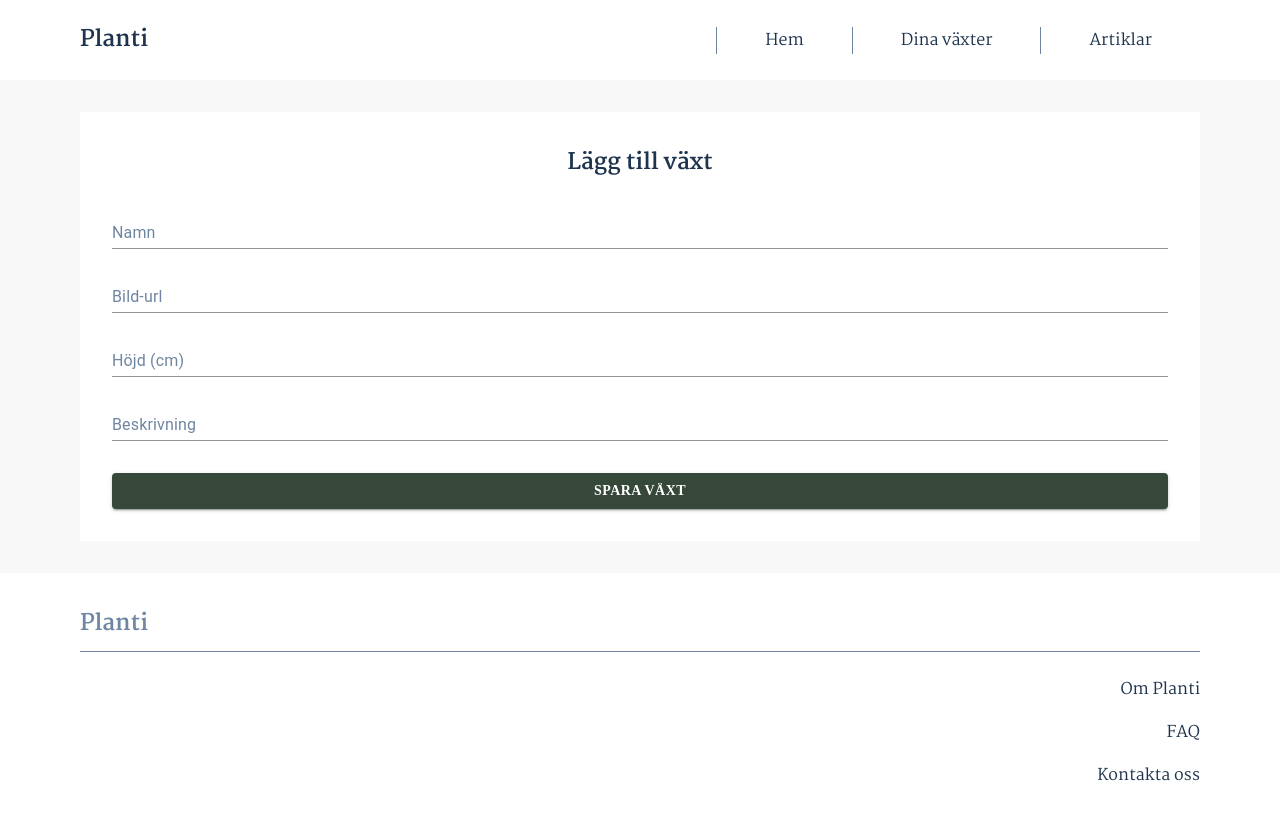
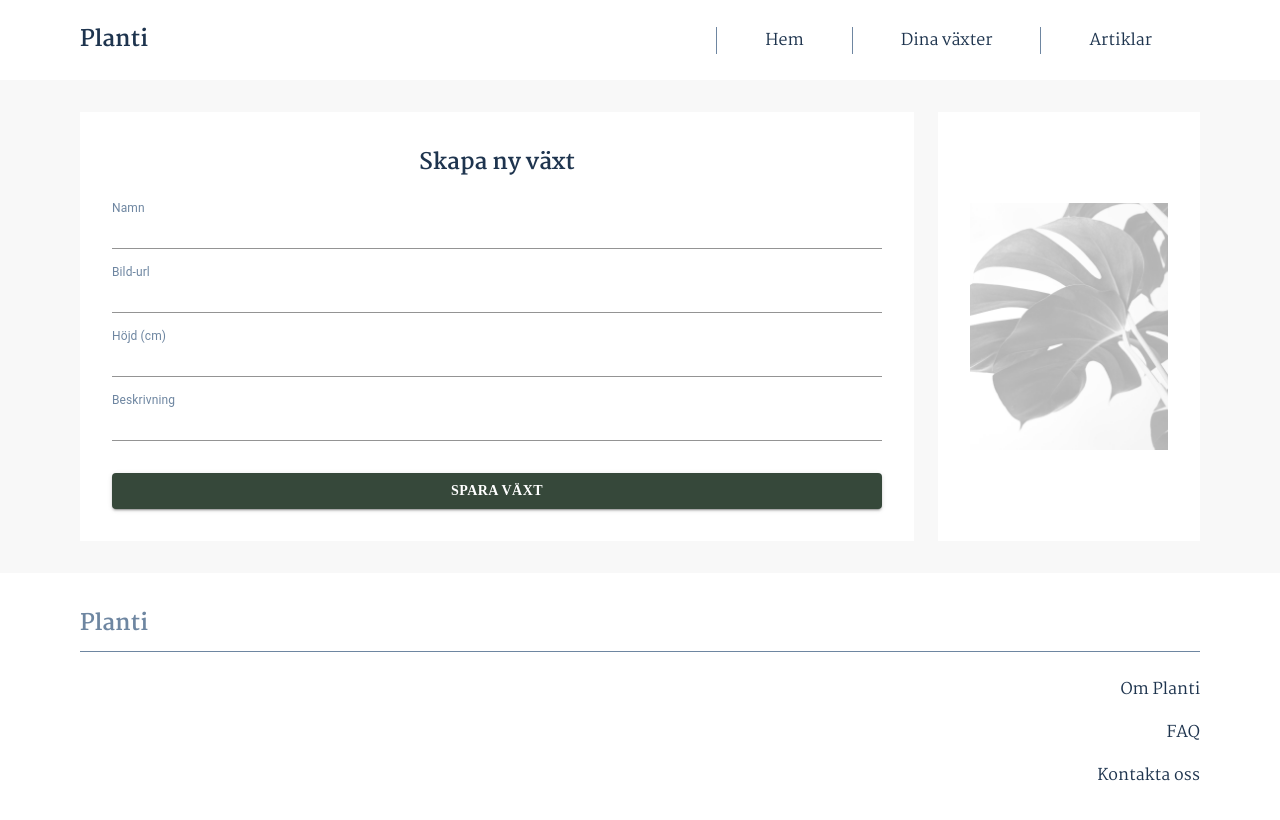
Before and after one commit to mariahelenanoren/Planti, a React (Create React App) app: page /plants/create in a window 1280 px wide. Shown: the top 820 px of the page. Built offline with nearby package versions, Linux system fonts and the light colour scheme; a web font is replaced by a local one.

Commit message:
added default images to plants

```diff
--- a/src/components/Hero.tsx
+++ b/src/components/Hero.tsx
@@ -1,6 +1,7 @@
 import { makeStyles } from "@material-ui/core/styles";
 import classNames from "classnames";
 import { globalStyles } from "../style/globalStyles";
+import hero from "../assets/hero.png";
 
 const useStyles = makeStyles((theme) => ({
   root: {
@@ -49,11 +50,7 @@ export default function Hero() {
   const global = globalStyles();
   return (
     <div className={classNames(classes.root, global.maxWidth)}>
-      <img
-        className={classes.heroImage}
-        src="../../assets/hero.png"
-        alt="hero"
-      />
+      <img className={classes.heroImage} src={hero} alt="hero" />
       <div
         className={classNames(
           classes.quoteContainer,
--- a/src/components/PlantCard.tsx
+++ b/src/components/PlantCard.tsx
@@ -2,6 +2,8 @@ import { makeStyles } from "@material-ui/core/styles";
 import { Link } from "react-router-dom";
 import { globalStyles } from "../style/globalStyles";
 import { Plant } from "../helper";
+import { useState } from "react";
+import defaultImage from "../assets/defaultImage.jpg";
 
 const useStyles = makeStyles((theme) => ({
   card: {
@@ -36,6 +38,7 @@ interface Props {
 }
 
 export default function PlantCard(props: Props) {
+  const [imageSource, setImageSource] = useState(props.plant.imageUrl);
   const classes = useStyles();
   const global = globalStyles();
 
@@ -43,7 +46,11 @@ export default function PlantCard(props: Props) {
     <Link to={`/plants/${props.plant.id}`} className={global.link}>
       <div className={classes.card}>
         <div className={classes.imageContainer}>
-          <img alt={props.plant.name} src={props.plant.imageUrl} />
+          <img
+            alt={props.plant.name}
+            src={imageSource}
+            onError={() => setImageSource(defaultImage)}
+          />
         </div>
         <h3 className={global.textCenter}>{props.plant.name}</h3>
       </div>
--- a/src/routes/CreateView.tsx
+++ b/src/routes/CreateView.tsx
@@ -1,17 +1,28 @@
 import { makeStyles } from "@material-ui/core/styles";
 import { globalStyles } from "../style/globalStyles";
-import { FormEvent, useState } from "react";
+import React, { FormEvent, useState } from "react";
 import { makeRequest, Plant } from "../helper";
 import classNames from "classnames";
-import { Button, TextField } from "@material-ui/core";
+import { Button, Grid, Hidden, TextField } from "@material-ui/core";
+import defaultImage from "../assets/defaultImage.jpg";
 
 const useStyles = makeStyles((theme) => ({
   main: {
     paddingTop: "2rem",
     paddingBottom: "2rem",
   },
-  formContainer: {
+  imageContainer: {
+    flex: 1,
+    backgroundColor: "#ffff",
+    padding: "2rem",
+    "& img": {
+      width: "100%",
+      objectFit: "contain",
+    },
+  },
+  descriptionContainer: {
     flexDirection: "column",
+    flex: 1,
     backgroundColor: "#ffff",
     padding: "2rem",
     "& h2": {
@@ -33,6 +44,7 @@ const useStyles = makeStyles((theme) => ({
 export default function MainView() {
   const classes = useStyles();
   const global = globalStyles();
+  const [imageSource, setImageSource] = useState(defaultImage);
   const [plant, setPlant] = useState<Plant>({
     name: "",
     height: "",
@@ -61,41 +73,76 @@ export default function MainView() {
 
   return (
     <div className={classNames(global.padding, classes.main)}>
+      <div className={classNames(global.maxWidth)}>
+        <Grid container spacing={3}>
+          <Grid
+            item
+            xs={12}
+            md={9}
+            className={classNames(global.padding, global.flex)}
+          >
             <div
-        className={classNames(
-          global.flex,
-          classes.formContainer,
-          global.maxWidth
-        )}
+              className={classNames(global.flex, classes.descriptionContainer)}
             >
-        <h2 className={global.textCenter}>Lägg till växt</h2>
+              <h2 className={global.textCenter}>Skapa ny växt</h2>
               <form className={global.flex} onSubmit={(e) => handleSubmit(e)}>
                 <TextField
                   value={plant.name}
                   label="Namn"
                   onChange={(e) => handleChange("name", e.target.value)}
+                  InputLabelProps={{ shrink: true }}
                 />
                 <TextField
                   value={plant.imageUrl}
                   label="Bild-url"
-            onChange={(e) => handleChange("imageUrl", e.target.value)}
+                  onChange={(e) => {
+                    handleChange("imageUrl", e.target.value);
+                    setImageSource(e.target.value);
+                  }}
+                  InputLabelProps={{ shrink: true }}
                 />
                 <TextField
                   value={Number(plant.height) || ""}
                   type="number"
                   label="Höjd (cm)"
-            onChange={(e) => handleChange("height", String(e.target.value))}
+                  onChange={(e) =>
+                    handleChange("height", String(e.target.value))
+                  }
+                  InputLabelProps={{ shrink: true }}
                 />
                 <TextField
                   value={plant.description}
                   label="Beskrivning"
                   onChange={(e) => handleChange("description", e.target.value)}
+                  InputLabelProps={{ shrink: true }}
                 />
                 <Button type="submit" variant="contained" color="primary">
                   Spara växt
                 </Button>
               </form>
             </div>
+          </Grid>
+          <Hidden smDown>
+            <Grid item xs={12} md={3} className={global.flex}>
+              <div
+                className={classNames(
+                  classes.imageContainer,
+                  global.flexCenter
+                )}
+              >
+                <img
+                  onError={(e) => {
+                    setImageSource(defaultImage);
+                    console.log(e);
+                  }}
+                  alt={plant?.name}
+                  src={imageSource}
+                />
+              </div>
+            </Grid>
+          </Hidden>
+        </Grid>
+      </div>
     </div>
   );
 }
--- a/src/routes/EditView.tsx
+++ b/src/routes/EditView.tsx
@@ -6,6 +6,7 @@ import { FormEvent, useEffect, useState } from "react";
 import { makeRequest, Plant } from "../helper";
 import classNames from "classnames";
 import { Button, Hidden, TextField } from "@material-ui/core";
+import defaultImage from "../assets/defaultImage.jpg";
 
 const useStyles = makeStyles((theme) => ({
   main: {
@@ -51,6 +52,7 @@ interface Props extends RouteComponentProps<Params> {}
 export default function MainView(props: Props) {
   const classes = useStyles();
   const global = globalStyles();
+  const [imageSource, setImageSource] = useState(defaultImage);
   const id = props.match.params.id;
   const [plant, setPlant] = useState<Plant>({
     name: "",
@@ -81,6 +83,7 @@ export default function MainView(props: Props) {
       const response = await makeRequest(`/api/plants/${id}`, "GET");
       const returnedPlant = await response;
       setPlant(returnedPlant);
+      setImageSource(returnedPlant.imageUrl);
     };
     fetchPlant();
   }, [id]);
@@ -109,7 +112,10 @@ export default function MainView(props: Props) {
                 <TextField
                   value={plant.imageUrl}
                   label="Bild-url"
-                  onChange={(e) => handleChange("imageURL", e.target.value)}
+                  onChange={(e) => {
+                    handleChange("imageUrl", e.target.value);
+                    setImageSource(e.target.value);
+                  }}
                   InputLabelProps={{ shrink: true }}
                 />
                 <TextField
@@ -141,7 +147,14 @@ export default function MainView(props: Props) {
                   global.flexCenter
                 )}
               >
-                <img alt={plant?.name} src={plant?.imageUrl} />
+                <img
+                  onError={(e) => {
+                    setImageSource(defaultImage);
+                    console.log(e);
+                  }}
+                  alt={plant?.name}
+                  src={imageSource}
+                />
               </div>
             </Grid>
           </Hidden>
--- a/src/routes/PlantDetailView.tsx
+++ b/src/routes/PlantDetailView.tsx
@@ -7,6 +7,7 @@ import { makeRequest } from "../helper";
 import { Plant } from "../helper";
 import Grid from "@material-ui/core/Grid";
 import { Link } from "react-router-dom";
+import defaultImage from "../assets/defaultImage.jpg";
 
 const useStyles = makeStyles((theme) => ({
   plantContainer: {
@@ -58,9 +59,6 @@ const useStyles = makeStyles((theme) => ({
   data: {
     textAlign: "right",
   },
-  defaultImage: {
-    filter: "saturate(0) opacity(0.2)",
-  },
 }));
 
 interface Params {
@@ -72,8 +70,15 @@ interface Props extends RouteComponentProps<Params> {}
 export default function PlantDetailView(props: Props) {
   const classes = useStyles();
   const global = globalStyles();
+  const [imageSource, setImageSource] = useState(defaultImage);
   const id = props.match.params.id;
-  const [plant, setPlant] = useState<Plant>();
+  const [plant, setPlant] = useState<Plant>({
+    name: "",
+    height: "",
+    imageUrl: "",
+    description: "",
+    id: 0,
+  });
 
   const handleClick = async () => {
     const response = await makeRequest(`/api/plants`, "DELETE", { id: id });
@@ -88,6 +93,7 @@ export default function PlantDetailView(props: Props) {
       const response = await makeRequest(`/api/plants/${id}`, "GET");
       const returnedPlant = await response;
       setPlant(returnedPlant);
+      setImageSource(returnedPlant.imageUrl);
     };
     fetchPlant();
   }, [id]);
@@ -103,17 +109,11 @@ export default function PlantDetailView(props: Props) {
           <div
             className={classNames(classes.imageContainer, global.flexCenter)}
           >
-            {plant?.imageUrl ? (
-              <img alt={plant?.name || "En växt"} src={plant?.imageUrl} />
-            ) : (
-              <img
-                alt="En växt"
-                className={classes.defaultImage}
-                src={
-                  "https://images.unsplash.com/photo-1597305877032-0668b3c6413a?ixid=MnwxMjA3fDB8MHxwaG90by1wYWdlfHx8fGVufDB8fHx8&ixlib=rb-1.2.1&auto=format&fit=crop&w=800&q=80"
-                }
-              />
-            )}
+            <img
+              alt={plant?.name || "En växt"}
+              onError={() => setImageSource(defaultImage)}
+              src={imageSource}
+            />
           </div>
         </Grid>
         <Grid
```
Also changed, not shown: src/assets/defaultImage.jpg (added), src/assets/hero.png (renamed from public/assets/hero.png). Lines whose indentation alone changed are shown as unchanged.
